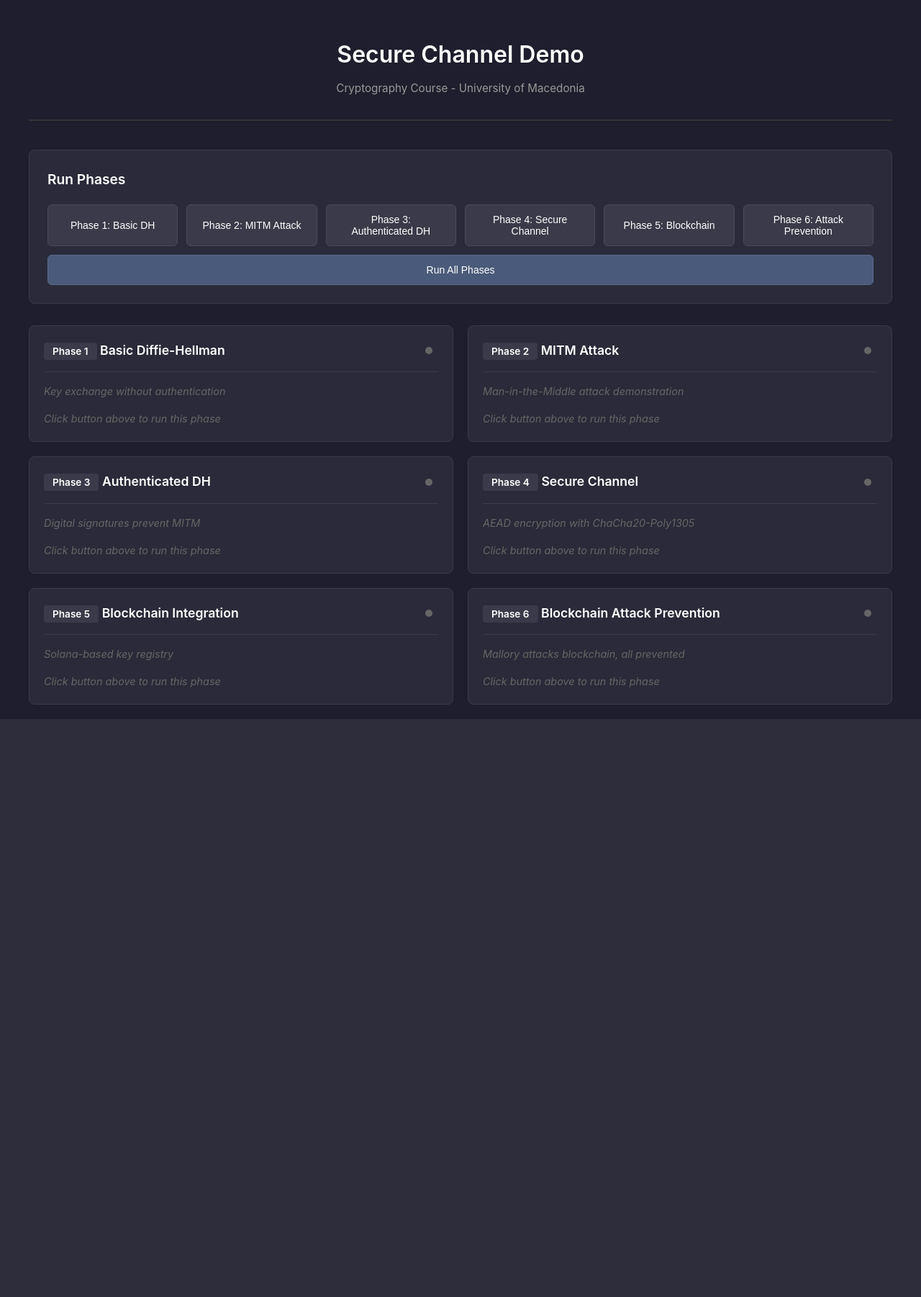
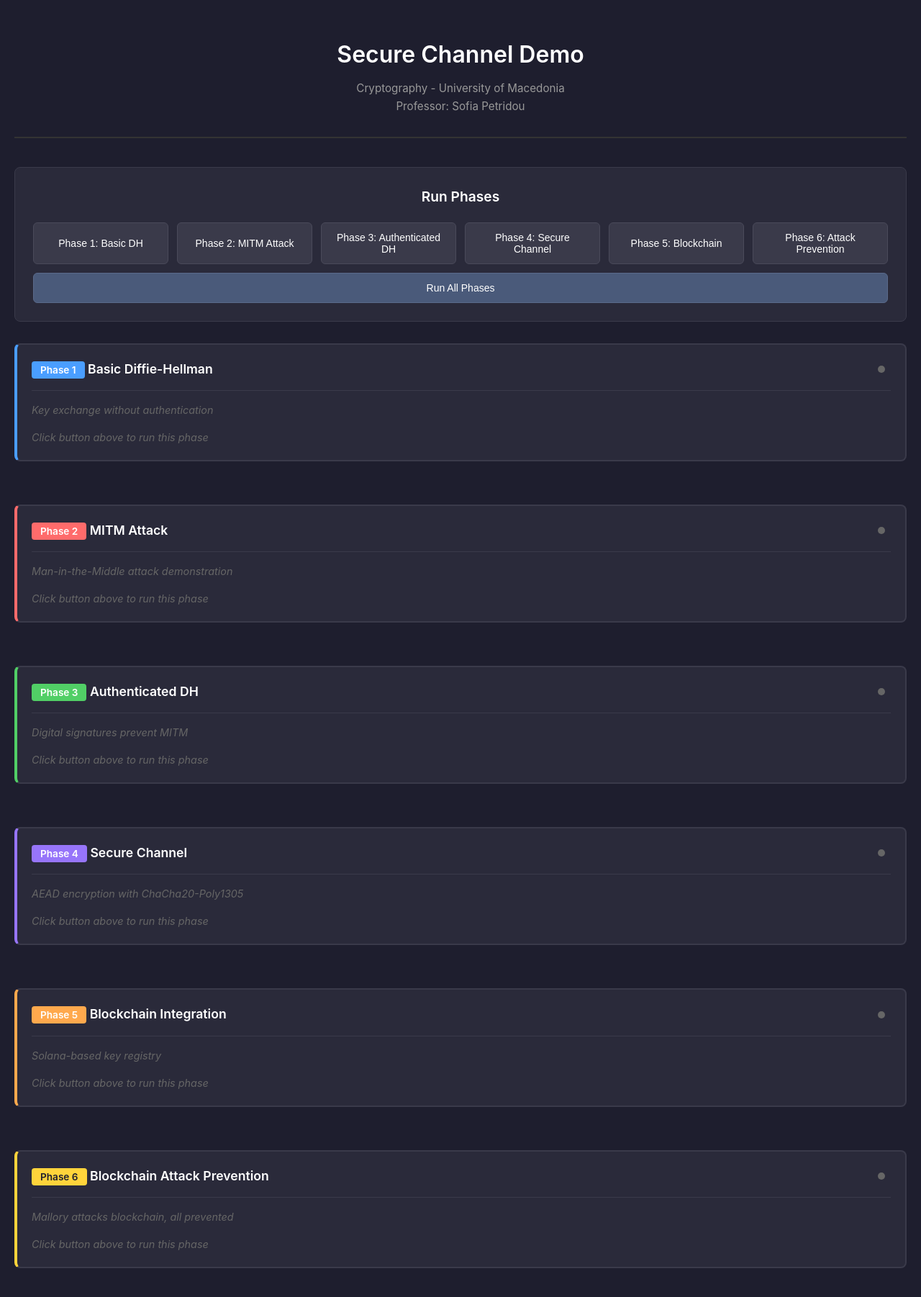
Before and after one commit to stuchain/UoM_Cryptography, a Flask app: page / in a window 1280 px wide. Shown: the whole page at 72% size. Before the commit the page ends 999 px from the top, so only its background shows below. Run offline with Flask 3, Linux system fonts and the light colour scheme.

Commit message:
frontend fixes

```diff
--- a/frontend/static/style.css
+++ b/frontend/static/style.css
@@ -13,7 +13,7 @@ body {
 }
 
 .container {
-    max-width: 1200px;
+    max-width: 1800px;
     margin: 0 auto;
 }
 
@@ -49,12 +49,15 @@ header p {
     margin-bottom: 20px;
     font-size: 1.2em;
     font-weight: 600;
+    text-align: center;
 }
 
 .buttons {
     display: grid;
     grid-template-columns: repeat(auto-fit, minmax(180px, 1fr));
     gap: 12px;
+    max-width: 1200px;
+    margin: 0 auto;
 }
 
 .btn {
@@ -93,21 +96,84 @@ header p {
 
 .phases {
     display: grid;
-    grid-template-columns: repeat(auto-fit, minmax(500px, 1fr));
-    gap: 20px;
+    grid-template-columns: 1fr;
+    gap: 40px;
 }
 
 .phase-card {
     background: #2a2a3a;
-    border: 1px solid #3a3a4a;
+    border: 2px solid #3a3a4a;
     border-radius: 8px;
     padding: 20px;
     word-break: break-word;
+    margin-bottom: 20px;
+    transition: border-color 0.3s, box-shadow 0.3s;
 }
 
 .phase-card.active {
     border-color: #6a8aff;
     background: #2a2a4a;
+    box-shadow: 0 0 15px rgba(106, 138, 255, 0.3);
+}
+
+/* Phase 1: Basic DH - Blue */
+.phase-card:nth-child(1) {
+    border-left: 4px solid #4a9eff;
+}
+
+.phase-card:nth-child(1):hover {
+    border-color: #4a9eff;
+    box-shadow: 0 0 10px rgba(74, 158, 255, 0.2);
+}
+
+/* Phase 2: MITM Attack - Red */
+.phase-card:nth-child(2) {
+    border-left: 4px solid #ff6b6b;
+}
+
+.phase-card:nth-child(2):hover {
+    border-color: #ff6b6b;
+    box-shadow: 0 0 10px rgba(255, 107, 107, 0.2);
+}
+
+/* Phase 3: Authenticated DH - Green */
+.phase-card:nth-child(3) {
+    border-left: 4px solid #51cf66;
+}
+
+.phase-card:nth-child(3):hover {
+    border-color: #51cf66;
+    box-shadow: 0 0 10px rgba(81, 207, 102, 0.2);
+}
+
+/* Phase 4: Secure Channel - Purple */
+.phase-card:nth-child(4) {
+    border-left: 4px solid #9775fa;
+}
+
+.phase-card:nth-child(4):hover {
+    border-color: #9775fa;
+    box-shadow: 0 0 10px rgba(151, 117, 250, 0.2);
+}
+
+/* Phase 5: Blockchain - Orange */
+.phase-card:nth-child(5) {
+    border-left: 4px solid #ffa94d;
+}
+
+.phase-card:nth-child(5):hover {
+    border-color: #ffa94d;
+    box-shadow: 0 0 10px rgba(255, 169, 77, 0.2);
+}
+
+/* Phase 6: Attack Prevention - Yellow */
+.phase-card:nth-child(6) {
+    border-left: 4px solid #ffd43b;
+}
+
+.phase-card:nth-child(6):hover {
+    border-color: #ffd43b;
+    box-shadow: 0 0 10px rgba(255, 212, 59, 0.2);
 }
 
 .phase-header {
@@ -132,6 +198,37 @@ header p {
     border-radius: 4px;
     font-size: 0.85em;
     font-weight: 600;
+}
+
+/* Color-coded phase number badges */
+.phase-card:nth-child(1) .phase-number {
+    background: #4a9eff;
+    color: #fff;
+}
+
+.phase-card:nth-child(2) .phase-number {
+    background: #ff6b6b;
+    color: #fff;
+}
+
+.phase-card:nth-child(3) .phase-number {
+    background: #51cf66;
+    color: #fff;
+}
+
+.phase-card:nth-child(4) .phase-number {
+    background: #9775fa;
+    color: #fff;
+}
+
+.phase-card:nth-child(5) .phase-number {
+    background: #ffa94d;
+    color: #fff;
+}
+
+.phase-card:nth-child(6) .phase-number {
+    background: #ffd43b;
+    color: #1e1e2e;
 }
 
 .status {
@@ -257,10 +354,16 @@ header p {
 
 .steps-container {
     margin-bottom: 20px;
+    display: flex;
+    flex-direction: row;
+    flex-wrap: wrap;
+    gap: 15px;
 }
 
 .step-item {
-    margin: 10px 0;
+    flex: 1 1 300px;
+    min-width: 250px;
+    margin: 0;
     padding: 12px;
     background: #1e1e2e;
     border-radius: 6px;
@@ -316,4 +419,9 @@ h3 {
     .comparison-grid {
         grid-template-columns: 1fr;
     }
+
+    .step-item {
+        flex: 1 1 100%;
+        min-width: 100%;
+    }
 }
--- a/frontend/templates/index.html
+++ b/frontend/templates/index.html
@@ -11,7 +11,8 @@
     <div class="container">
         <header>
             <h1>Secure Channel Demo</h1>
-            <p>Cryptography Course - University of Macedonia</p>
+            <p>Cryptography - University of Macedonia</p>
+            <p>Professor: Sofia Petridou</p>
         </header>
 
         <section class="controls">
```
